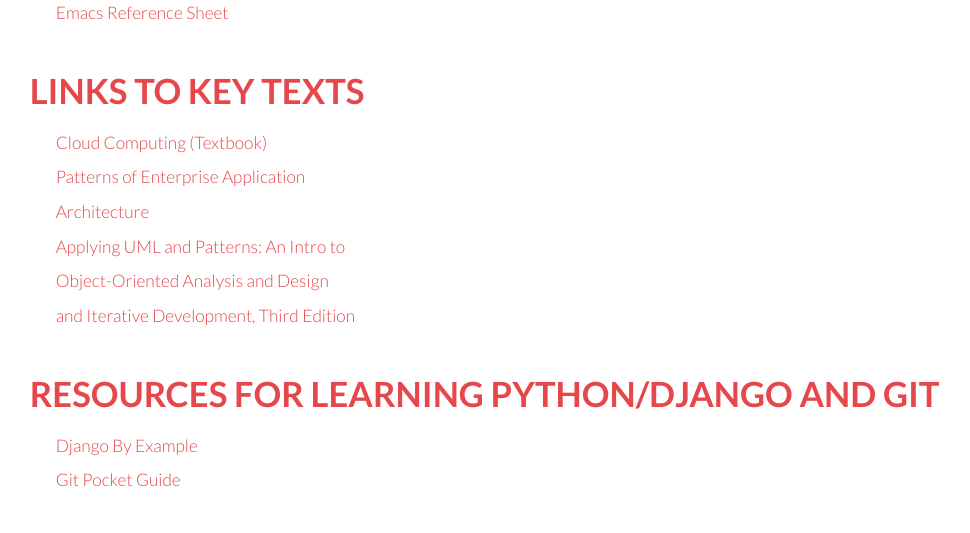
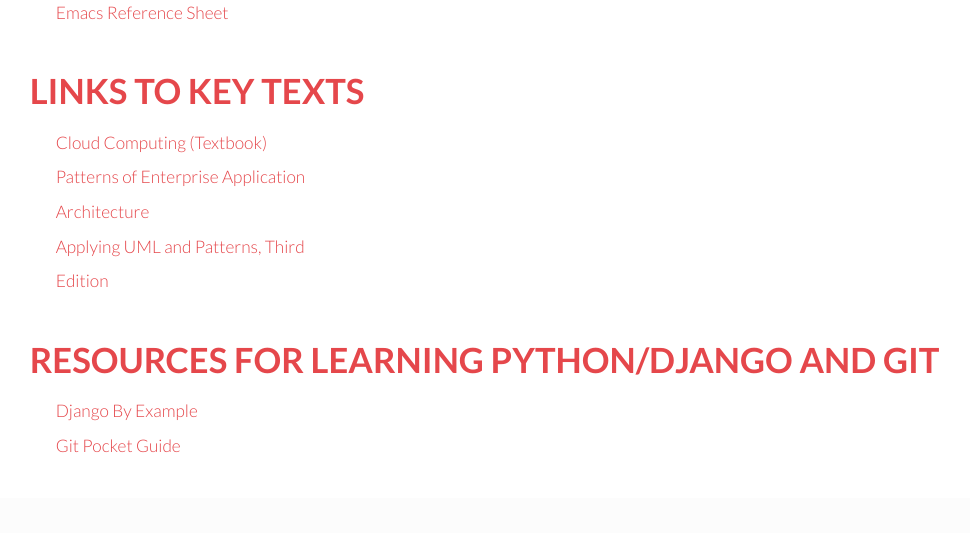
Before and after one commit to wildKoala/it394v2, a Django app: page /resources in a window 1280 px wide. Shown: the part 364-897 px from the top of the page, without its empty margins (62-1032 px from the left). After the commit the page ends 817 px from the top, so only its background shows below. Run offline with Django 3.2, Linux system fonts and the light colour scheme; some libraries are stand-ins or nearby versions.

Commit message:
Adjusts text and links on the Resources Page

```diff
--- a/main_app/templates/resources.html
+++ b/main_app/templates/resources.html
@@ -43,7 +43,7 @@
 	<ul style='width: 30%'>
 				<li><a href="http://techbus.safaribooksonline.com/book/operating-systems-and-server-administration/virtualization/9780124046276">Cloud Computing (Textbook)</a></li>
 				<li><a href="http://techbus.safaribooksonline.com/book/software-engineering-and-development/patterns/0321127420">Patterns of Enterprise Application Architecture</a></li>
-				<li><a href="http://techbus.safaribooksonline.com/book/software-engineering-and-development/uml/0131489062">Applying UML and Patterns: An Intro to Object-Oriented Analysis and Design and Iterative Development, Third Edition</a></li>
+				<li><a href="http://techbus.safaribooksonline.com/book/software-engineering-and-development/uml/0131489062">Applying UML and Patterns, Third Edition</a></li>
 			</ul>
 	<h1>Resources for Learning Python/Django and Git</h1>
 	<ul style='width: 20%'>
```
